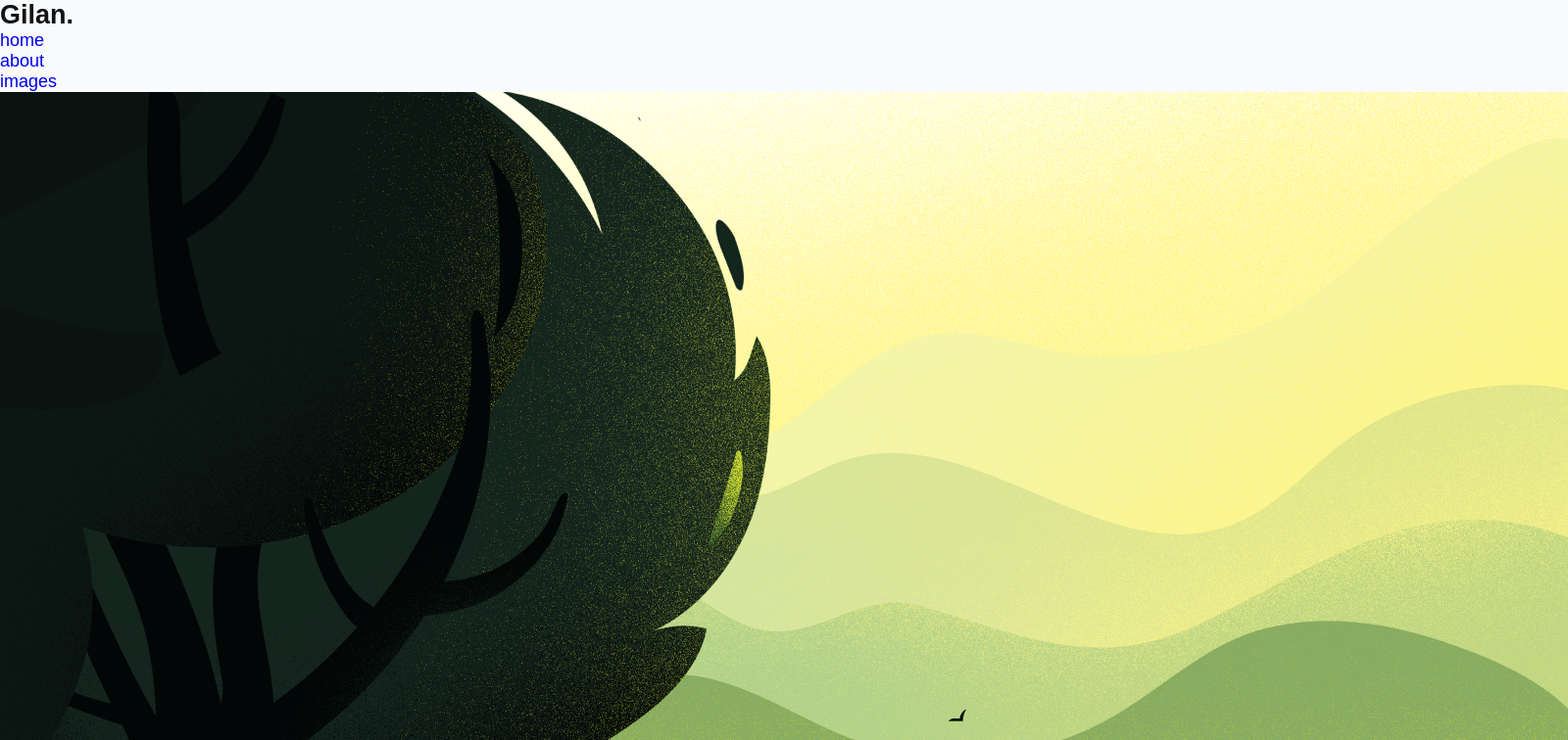
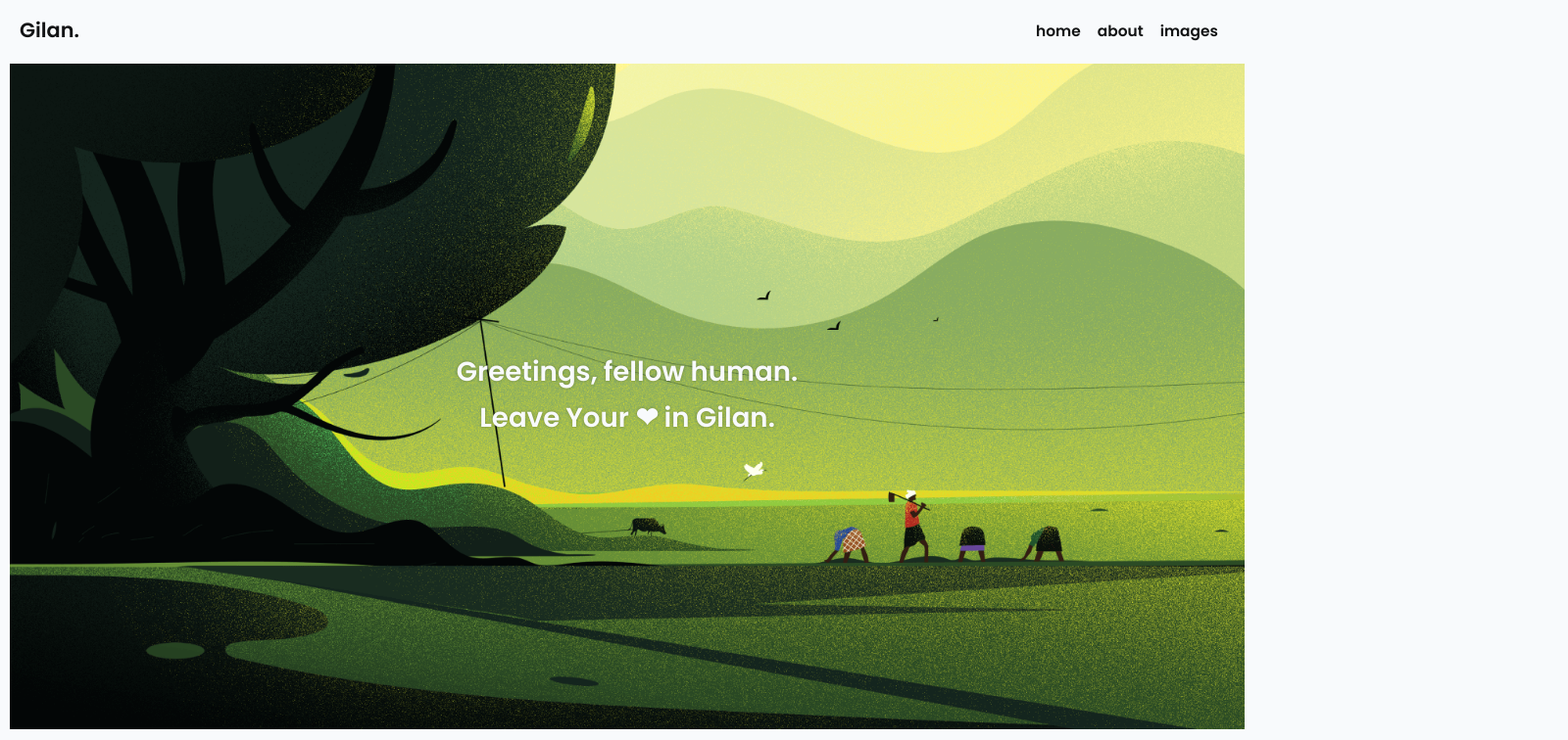
Before and after one commit to alirezashafii/vanillajs-spa, a plain HTML site: page index.html in a window 1280 px wide. Shown: the top 756 px of the page at 98% size, 1600 px wide, since content can reach past the window. Drawn offline with nearby package versions, Linux system fonts and the light colour scheme.

Commit message:
hero section styled

```diff
--- a/styles/style.scss
+++ b/styles/style.scss
@@ -13,24 +13,109 @@ html {
   scroll-behavior: smooth;
 }
 
-$primary-color: #b91c1c;
-$secondary-color: #dc2626;
+$primary-color: #15803d;
+$secondary-color: #65a30d;
 $main-white: #f8fafc;
 $main-black: #121314;
-$dm-color: #111111;
+$dm-color: #111827;
 
 @import "mixin";
 
 body {
   max-width: 100vw;
   min-height: 100vh;
-  font-family: "Advent Pro", sans-serif;
+  font-family: "Poppins", sans-serif;
   font-size: 1.8rem;
   font-weight: 400;
-  background-color: $main-white;
+  background: $main-white;
   color: $main-black;
+  overflow-x: hidden;
 }
 .dark {
-  background-color: $dm-color;
+  background: linear-gradient(35deg, #121314, #111111, #121314);
   color: $main-white;
 }
+
+main {
+  width: 100%;
+  max-width: 1440px;
+  height: auto;
+  margin: 0 auto;
+
+  nav {
+    width: 100%;
+    height: 60px;
+    display: flex;
+    align-items: center;
+    justify-content: space-between;
+    padding: 0 20px;
+
+    ul {
+      width: 220px;
+      height: 40px;
+      display: flex;
+      align-items: center;
+      justify-content: space-evenly;
+
+      a {
+        color: inherit;
+        font-size: calc(1.4rem + 0.11vw);
+        font-weight: 700;
+      }
+    }
+
+    h1 {
+      font-size: calc(1.8rem + 0.22vw);
+      overflow: hidden;
+    }
+  }
+}
+
+.root {
+  width: 100%;
+  height: auto;
+
+  // styling home section
+  .hero-section {
+    width: calc(100% - 20px);
+    height: auto;
+    margin: 0 auto;
+    display: flex;
+    justify-content: center;
+    align-items: center;
+    position: relative;
+
+    h2 {
+      color: $main-white;
+      font-size: calc(2.2rem + 0.44vw);
+      text-shadow: 0 0 3px rgba($color: #121314, $alpha: 0.3);
+      overflow: hidden;
+
+      span {
+        padding: 0 0.3rem;
+        display: inline-block;
+      }
+    }
+  }
+  .hero-img {
+    width: 100%;
+    height: 85vh;
+    margin-top: 5px;
+    object-fit: cover;
+    object-position: bottom right;
+  }
+  .cta {
+    display: flex;
+    flex-direction: column;
+    align-items: center;
+    row-gap: 5px;
+    position: absolute;
+    top: 50%;
+    left: 50%;
+    transform: translate(-50%, -50%);
+  }
+  .cta-text {
+    display: flex;
+    justify-content: center;
+  }
+}
```
Also changed, not shown: styles/style.css, 1 other file.
